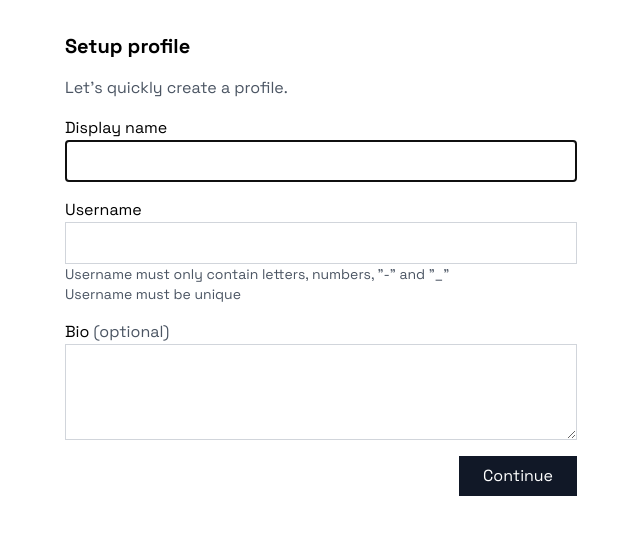
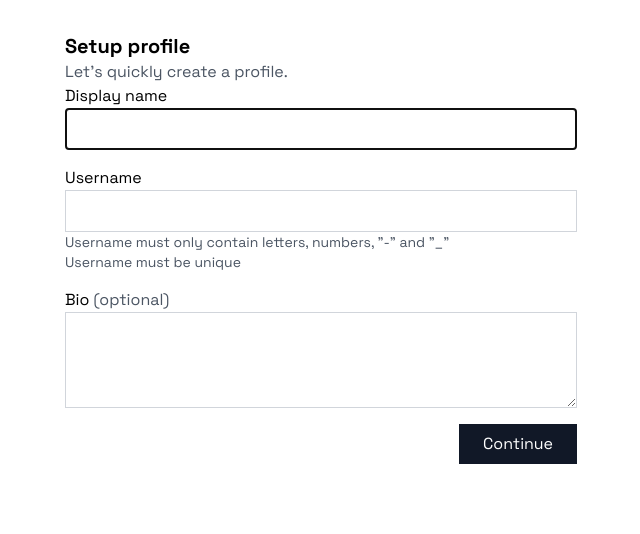
Before and after one commit to nelrnd/social-media, a Next.js app: page /profile-setup in a window 1280 px wide. Shown: the top 534 px of the page, without its empty margins (319-959 px from the left). Built offline with nearby package versions, Linux system fonts and the light colour scheme; no server answers.

Commit message:
Create edit profile page

```diff
--- a/app/(protected)/profile/[username]/page.tsx
+++ b/app/(protected)/profile/[username]/page.tsx
@@ -3,6 +3,7 @@ import FollowBar from "@/app/ui/follow-bar"
 import FollowButton from "@/app/ui/follow-button"
 import PostList from "@/app/ui/post/post-list"
 import { auth } from "@/auth"
+import Link from "next/link"
 
 export default async function ProfilePage({
   params,
@@ -24,9 +25,12 @@ export default async function ProfilePage({
             <p className="text-gray-600">{profile?.username}</p>
           </div>
           {sameUser ? (
-            <button className="block w-fit ml-auto py-2 px-6 border border-gray-200 disabled:opacity-50 hover:bg-gray-100 transition-colors">
+            <Link
+              href="/settings/profile"
+              className="block w-fit ml-auto py-2 px-6 border border-gray-200 disabled:opacity-50 hover:bg-gray-100 transition-colors"
+            >
               Edit
-            </button>
+            </Link>
           ) : (
             <FollowButton
               isFollowing={isFollowing}
--- /dev/null
+++ b/app/(protected)/settings/profile/page.tsx
@@ -0,0 +1,13 @@
+import PageHeader from "@/app/ui/page-header"
+import ProfileForm from "@/app/ui/profile-form"
+
+export default function Page() {
+  return (
+    <main>
+      <PageHeader title="Edit profile" />
+      <section className="p-4">
+        <ProfileForm />
+      </section>
+    </main>
+  )
+}
--- a/app/profile-setup/page.tsx
+++ b/app/profile-setup/page.tsx
@@ -12,6 +12,8 @@ export default async function ProfileSetupPage() {
   return (
     <main>
       <div className="max-w-[32rem] m-auto py-8">
+        <h1 className="text-xl font-bold">Setup profile</h1>
+        <p className="text-gray-600">Let's quickly create a profile.</p>
         <ProfileForm buttonText="Continue" />
       </div>
     </main>
--- a/app/ui/profile-form.tsx
+++ b/app/ui/profile-form.tsx
@@ -3,13 +3,7 @@
 import { useActionState } from "react"
 import { createProfile, ProfileFormState } from "../lib/actions"
 
-export default function ProfileForm({
-  title,
-  buttonText,
-}: {
-  title?: string
-  buttonText?: string
-}) {
+export default function ProfileForm({ buttonText }: { buttonText?: string }) {
   const initialState: ProfileFormState = {
     message: null,
     errors: {},
@@ -20,10 +14,8 @@ export default function ProfileForm({
   )
 
   return (
-    <form action={formAction} className="space-y-4">
-      <h1 className="text-xl font-bold">{title || "Setup profile"}</h1>
-      <p className="text-gray-600">Let's quickly create a profile.</p>
-      <div>
+    <form action={formAction} className="flex flex-col gap-4">
+      <div className="mt-0">
         <label htmlFor="name">Display name</label>
         <input
           type="text"
```
